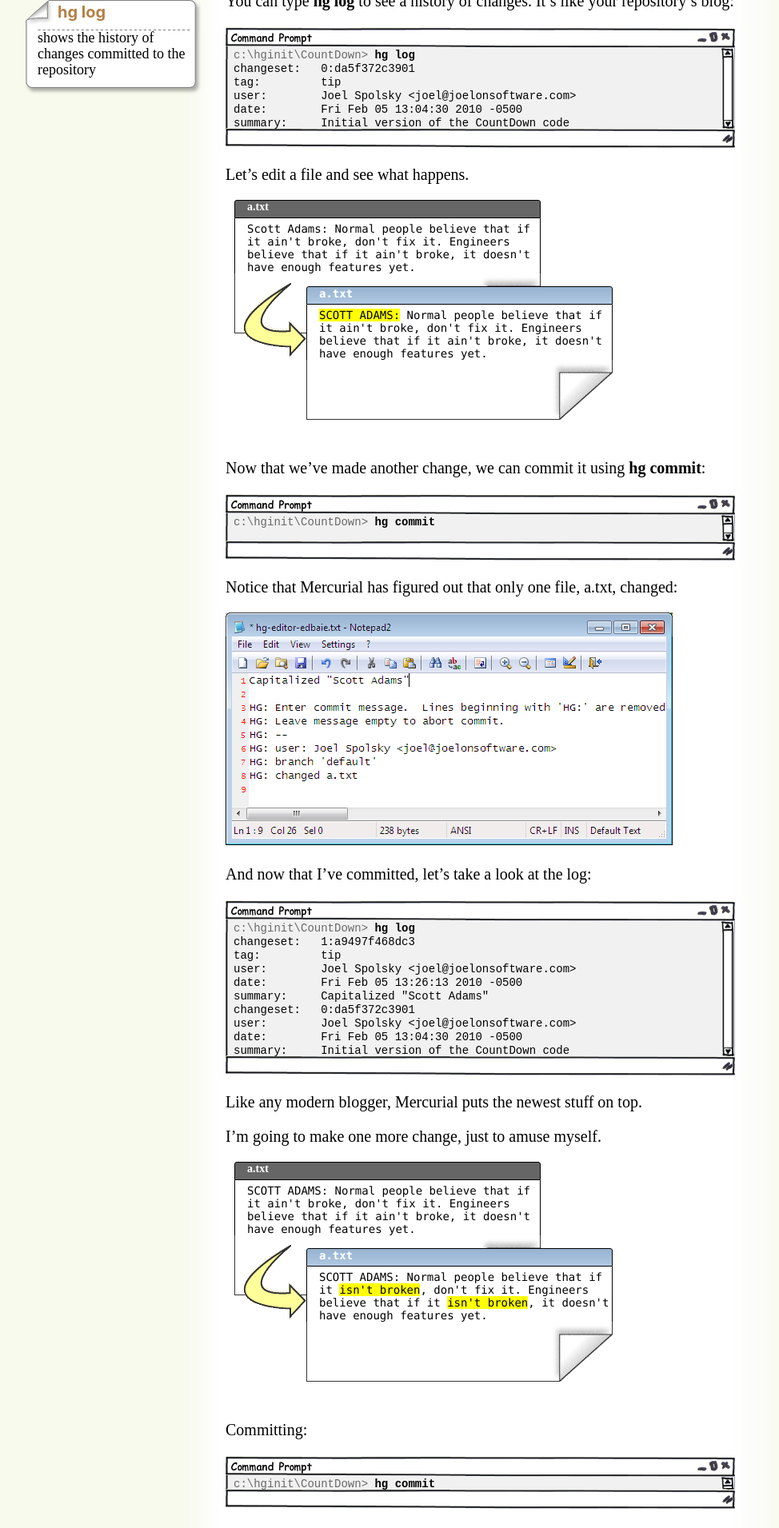
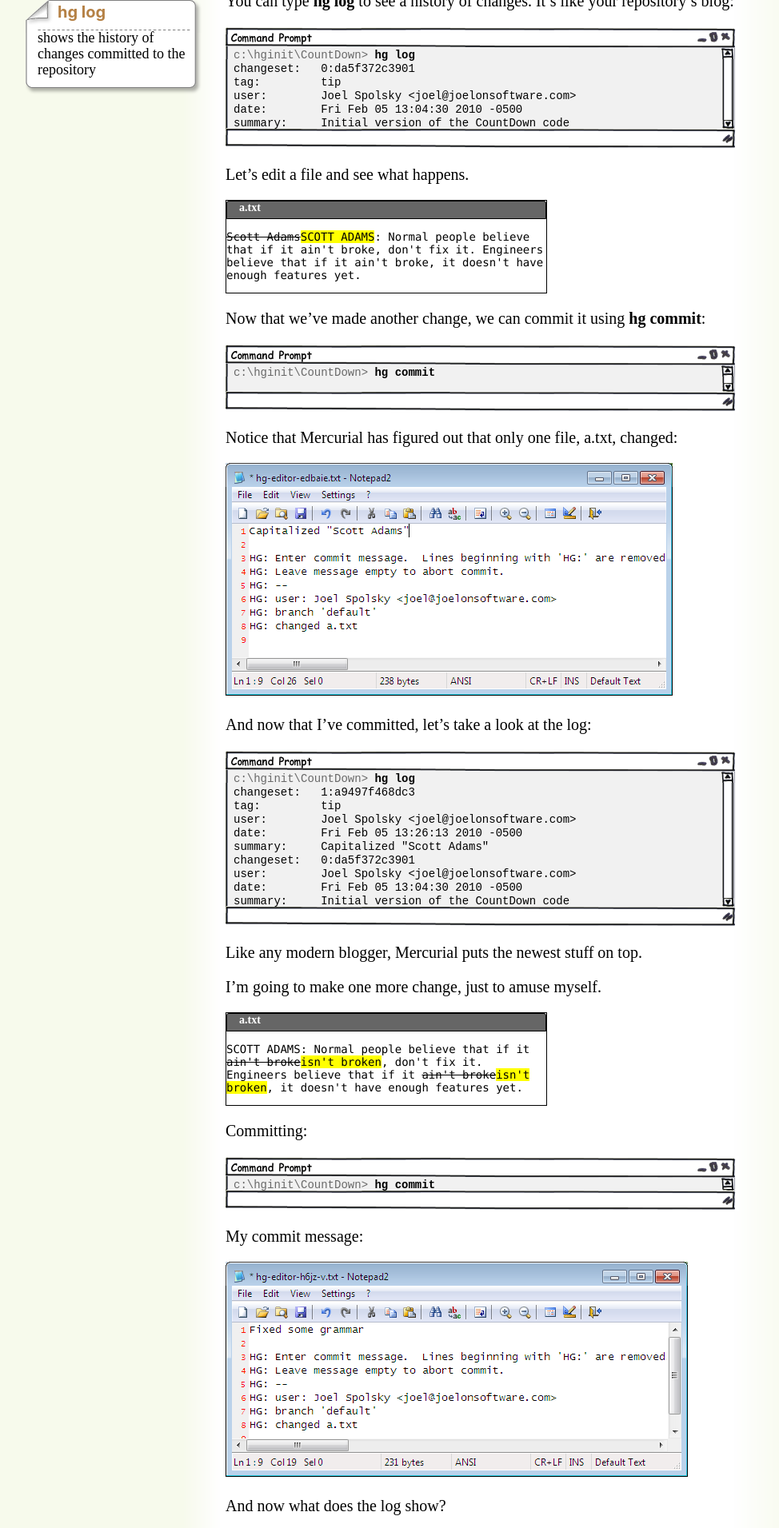
Before and after one commit to hginit/hginit.github.io, a Jekyll site: the page built from 01.md, in a window 1280 px wide. Shown: the part 4188-6099 px from the top of the page at 80% size, without its empty margins (28-1002 px from the left). Built offline with Jekyll 4.4.1, drawn with Linux system fonts in a browser that asks for light colours.

Commit message:
switch to section/ins/del based diffs

```diff
--- a/01.md
+++ b/01.md
@@ -179,33 +179,18 @@ summary:     Initial version of the CountDown code
 </samp></pre>
 
 Let’s edit a file and see what happens.
-  <!-- edit text file module -->
-  <div class="edit1">
-    <div class="edittopbefore">
-    a.txt </div>
-    <div class="editcontent">
-      Scott Adams: Normal people believe that if it ain't
-      broke, don't fix it. Engineers believe that if it
-      ain't broke, it doesn't have enough features yet.
-    </div>
-    <img src="i/edit-bot.gif" width="387" height="76" alt="Image portraying the bottom of a sheet of paper with one corner folded." />
-  </div>
-  <div class="edit2">
-    <img src="i/arrow2.gif" width="83" height="97" class="editArrow" alt="Image of an arrow swooping down and to the right." />
-    <div class="edittopafter">
-      a.txt
-    </div>
-    <div class="editcontent">
-      <strong>SCOTT ADAMS:</strong>
-      Normal people believe that if it ain't
-      broke, don't fix it. Engineers believe that if it
-      ain't broke, it doesn't have enough features yet.
-    </div>
-    <img src="i/edit-bot.gif" width="387" height="76" alt="Image portraying the bottom of a sheet of paper with one corner folded." />
-  </div>
-  <div style="clear: both;">&nbsp;</div>
-  <!-- end edit text file module -->
-  Now that we’ve made another change, we can commit it using **hg commit**:
+
+<section class="diff">
+<h3>a.txt</h3>
+<p>
+<del>Scott Adams</del><ins>SCOTT ADAMS</ins>: Normal people believe that if it ain't
+broke, don't fix it. Engineers believe that if it
+ain't broke, it doesn't have enough features yet.
+</p>
+</section>
+
+Now that we’ve made another change, we can commit it using **hg commit**:
+
 <pre><samp>
 <span class="prompt">c:\hginit\CountDown> </span><kbd>hg commit</kbd>
 
@@ -234,28 +219,15 @@ Like any modern blogger, Mercurial puts the newest stuff on top.
 
 I’m going to make one more change, just to amuse myself.
 
-  <div class="edit1">
-    <div class="edittopbefore">
-    a.txt </div>
-    <div class="editcontent">
-      SCOTT ADAMS: Normal people believe that if it ain't
-      broke, don't fix it. Engineers believe that if it
-      ain't broke, it doesn't have enough features yet.
-    </div>
-    <img src="i/edit-bot.gif" width="387" height="76" alt="Image portraying the bottom of a sheet of paper with one corner folded." />
-  </div>
-  <div class="edit2">
-    <img src="i/arrow2.gif" width="83" height="97" class="editArrow" alt="Image of an arrow swooping down and to the right." />
-    <div class="edittopafter">a.txt</div>
-    <div class="editcontent">
-      SCOTT ADAMS:
-      Normal people believe that if it <strong>isn't
-      broken</strong>, don't fix it. Engineers believe that if it
-      <strong>isn't broken</strong>, it doesn't have enough features yet.
-    </div>
-    <img src="i/edit-bot.gif" width="387" height="76" alt="Image portraying the bottom of a sheet of paper with one corner folded." />
-  </div>
-  <div style="clear: both;">&nbsp;</div>
+<section class="diff">
+<h3>a.txt</h3>
+<p>
+SCOTT ADAMS: Normal people believe that if it <del>ain't broke</del><ins>isn't broken</ins>,
+don't fix it. Engineers believe that if it
+<del>ain't broke</del><ins>isn't broken</ins>, it doesn't have enough features yet.
+</p>
+</section>
+
 Committing:
 
 <pre><samp>
@@ -293,28 +265,13 @@ Patience, young grasshopper. You’re about to learn how to get some benefit out
 
 Number one. Let’s say you make a huge mistake editing.
 
-  <!-- edit text file module -->
-  <div class="edit1">
-    <div class="edittopbefore">
-    a.txt </div>
-    <div class="editcontent">
-      SCOTT ADAMS: Normal people believe that if it isn't
-      broken, don't fix it. Engineers believe that if it
-      isn't broken, it doesn't have enough features yet.
-    </div>
-    <img src="i/edit-bot.gif" width="387" height="76" alt="Image portraying the bottom of a sheet of paper with one corner folded." />
-  </div>
-  <div class="edit2">
-    <img src="i/arrow2.gif" width="83" height="97" class="editArrow" alt="Image of an arrow swooping down and to the right." />
-    <div class="edittopafter">a.txt</div>
-    <div class="editcontent">
-      <strong>DAN QUAYLE: Illegitimacy is something we should
-      talk about in terms of not having it.</strong>
-    </div>
-    <img src="i/edit-bot.gif" width="387" height="76" alt="Image portraying the bottom of a sheet of paper with one corner folded." />
-  </div>
-  <div style="clear: both;">&nbsp;</div>
-  <!-- end edit text file module -->
+<section class="diff">
+<h3>a.txt</h3>
+<p>
+<del>SCOTT ADAMS: Normal people believe that if it isn't broken, don't fix it. Engineers believe that if it isn't broken, it doesn't have enough features yet.</del>
+<ins>DAN QUAYLE: Illegitimacy is something we should talk about in terms of not having it.</ins>
+</p>
+</section>
 
 And then, gosh, just for good measure you delete a couple of
 really important files.
--- a/public/styles.css
+++ b/public/styles.css
@@ -261,9 +261,14 @@ div.edit2 {
   z-index: 1;
   width: 384px;
 }
-div.edittopbefore {
+
+.diff {
+  width: 400px;
+  border: solid 1px #000;
+}
+div.edittopbefore, .diff h3 {
   font-size: 14px;
-  margin-left: 1px;
+  margin: 0;
   height: 21px;
   background-color: #666;
   border: solid 1px #000;
@@ -272,25 +277,59 @@ div.edittopbefore {
   padding-left: 15px;
   border-radius: 3px 3px 0 0;
 }
+
+.diff p{
+  font-family: Menlo, Consolas, Monaco, Liberation Mono, Lucida Console, monospace;
+  font-size: 14px;
+}
+
+.editcontent p{
+    border-left: solid 1px #000;
+  border-right: solid 1px #000;
+}
 div.editcontent {
-  font-family: Menlo, Consolas, Monaco, Liberation Mono, Lucida Console,
-    monospace;
+
   font-size: 14px;
-  margin-left: 1px;
+/*  margin-left: 1px;*/
   height: auto;
-  background-color: #fff;
-  border-left: solid 1px #000;
-  border-right: solid 1px #000;
+/*  border-left: solid 1px #000;*/
+/*  border-right: solid 1px #000;*/
   color: #000;
   padding-top: 5px;
+  padding-bottom: 76px;
   padding-left: 15px;
+  background: url('/i/edit-bot.gif') bottom left no-repeat;
 }
-div.editcontent strong {
-  font-weight: 400;
+div.editcontent strong, .editcontent ins, .diff ins {
+  text-decoration: none;
   background-color: #ff0;
-  font-family: Menlo, Consolas, Monaco, Liberation Mono, Lucida Console,
-    monospace;
 }
+
+/*
+  See https://developer.mozilla.org/en-US/docs/Web/HTML/Element/ins#accessibility_concerns
+  The presence of the <ins> element is not announced by most screen reading technology
+  in its default configuration. It can be made to be announced by using the CSS
+  content property, along with the ::before and ::after pseudo-elements.
+*/
+ins::before,
+ins::after {
+  clip-path: inset(100%);
+  clip: rect(1px, 1px, 1px, 1px);
+  height: 1px;
+  overflow: hidden;
+  position: absolute;
+  white-space: nowrap;
+  width: 1px;
+}
+
+ins::before {
+  content: " [insertion start] ";
+}
+
+ins::after {
+  content: " [insertion end] ";
+}
+
 div.edittopafter {
   font-family: Menlo, Consolas, Monaco, Liberation Mono, Lucida Console,
     monospace;
```
